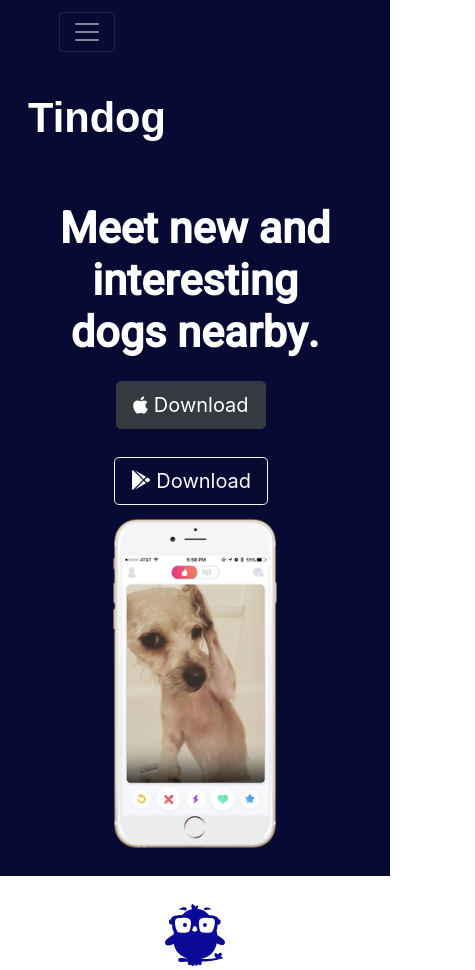
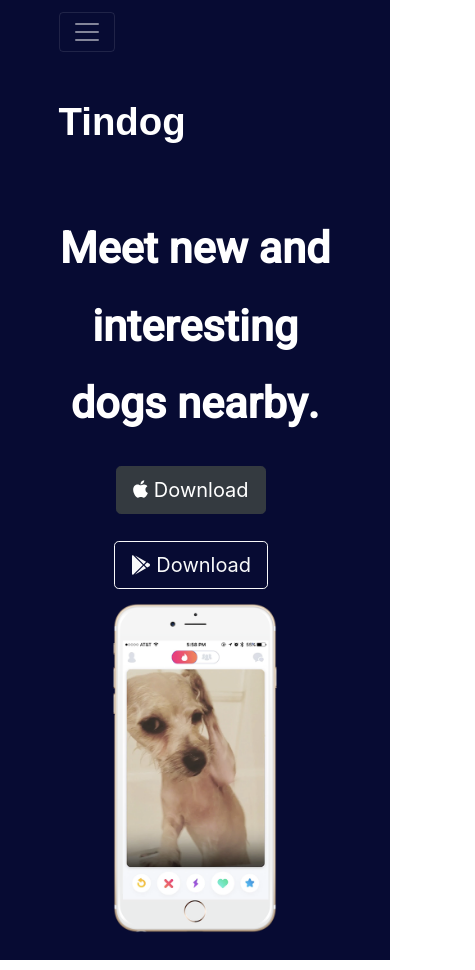
Before and after one commit to Benbaramanel/tindog, a plain HTML site: page index.html in a window 390 px wide. Shown: the top 970 px of the page, 475 px wide, since content can reach past the window. Drawn offline with nearby package versions, Linux system fonts and the light colour scheme.

Commit message:
Add files via upload

```diff
--- a/css/styles.css
+++ b/css/styles.css
@@ -13,6 +13,7 @@ body{
 #title h1{
     font-size: 2.7rem;
     font-weight: bold;
+    line-height: 1.8em;
     font-family: 'Heebo', sans-serif
 }
 
@@ -36,7 +37,7 @@ body{
 }
 #title .navbar-brand{
     font-family: Arial, Helvetica, sans-serif;
-    font-size: 2.6rem;
+    font-size: 2.4rem;
     color: white;
     position: relative;
     bottom: 42px;
@@ -185,7 +186,7 @@ margin: 10px 10px;
     #title .navbar-brand{
         text-align: left;
         position: relative;
-        right: 90px;
+        padding-right: 100%;
     }
 
     #title .photo {
--- a/index.html
+++ b/index.html
@@ -5,6 +5,7 @@
   <meta charset="utf-8">
   <title>TinDog</title>
   <link rel="stylesheet" href="css/styles.css">
+  <link rel="icon" href="manel.ico">
   <script defer src="https://use.fontawesome.com/releases/v5.0.7/js/all.js"></script>
   <link rel="preconnect" href="https://fonts.googleapis.com">
 
@@ -100,7 +101,7 @@
 
     <div id="testimonial-carousel" class="carousel slide" data-ride="carousel">
       <div class="carousel-inner">
-        <div class="carousel-item active" style="background-color: rgb(7, 11, 51);">
+        <div class="carousel-item active" style="background-color: rgb(4, 4, 112);">
           <h2>I no longer have to sniff other dogs for love. I've found the hottest Corgi on TinDog. Woof.</h2>
           <img class="testimonial-image" src="images/dog-img.jpg" class="d-block w-200" alt="dog-profile">
           <em>Pebbles, New York</em>
```
Also changed, not shown: manel.ico (added).
